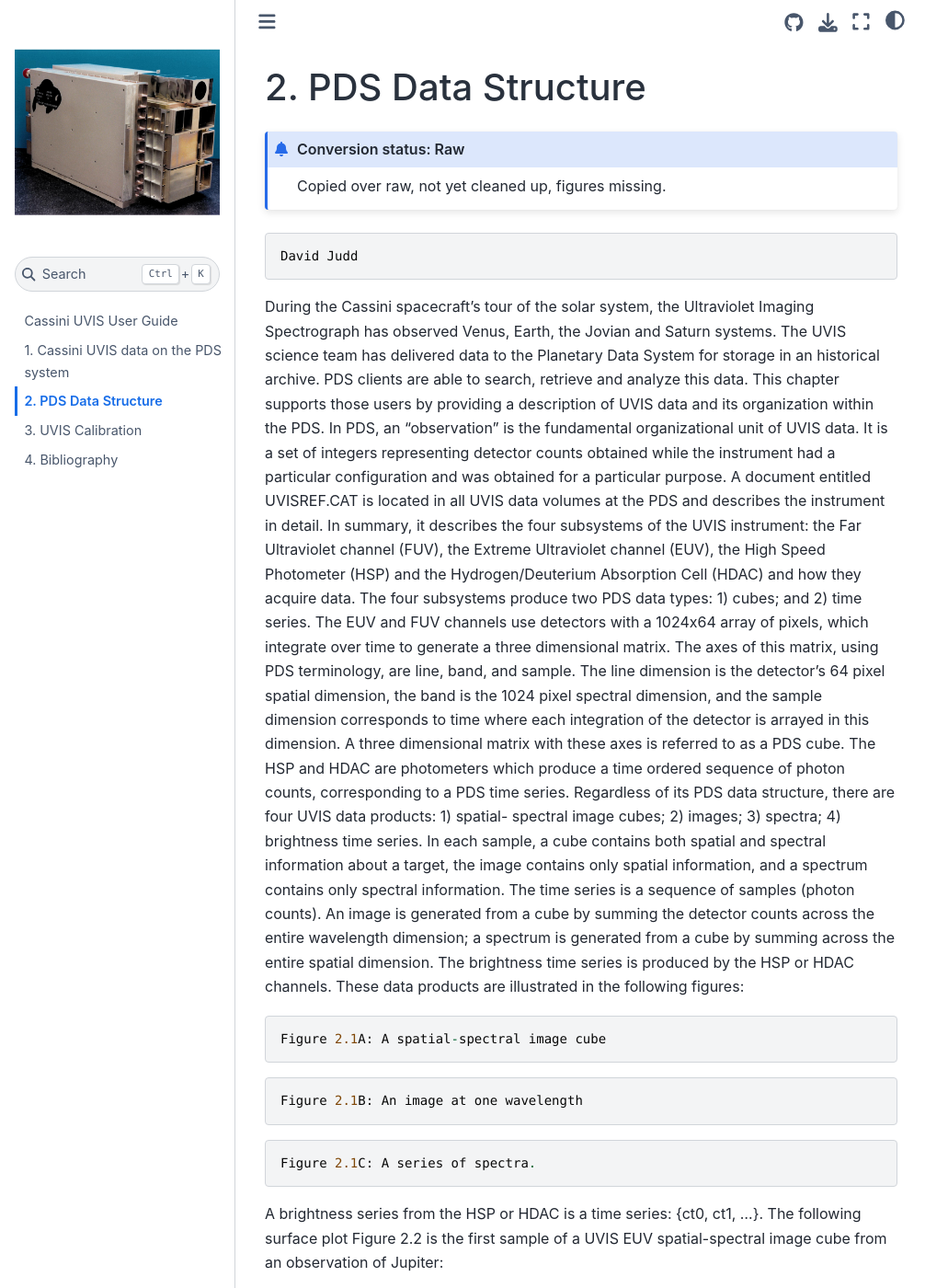
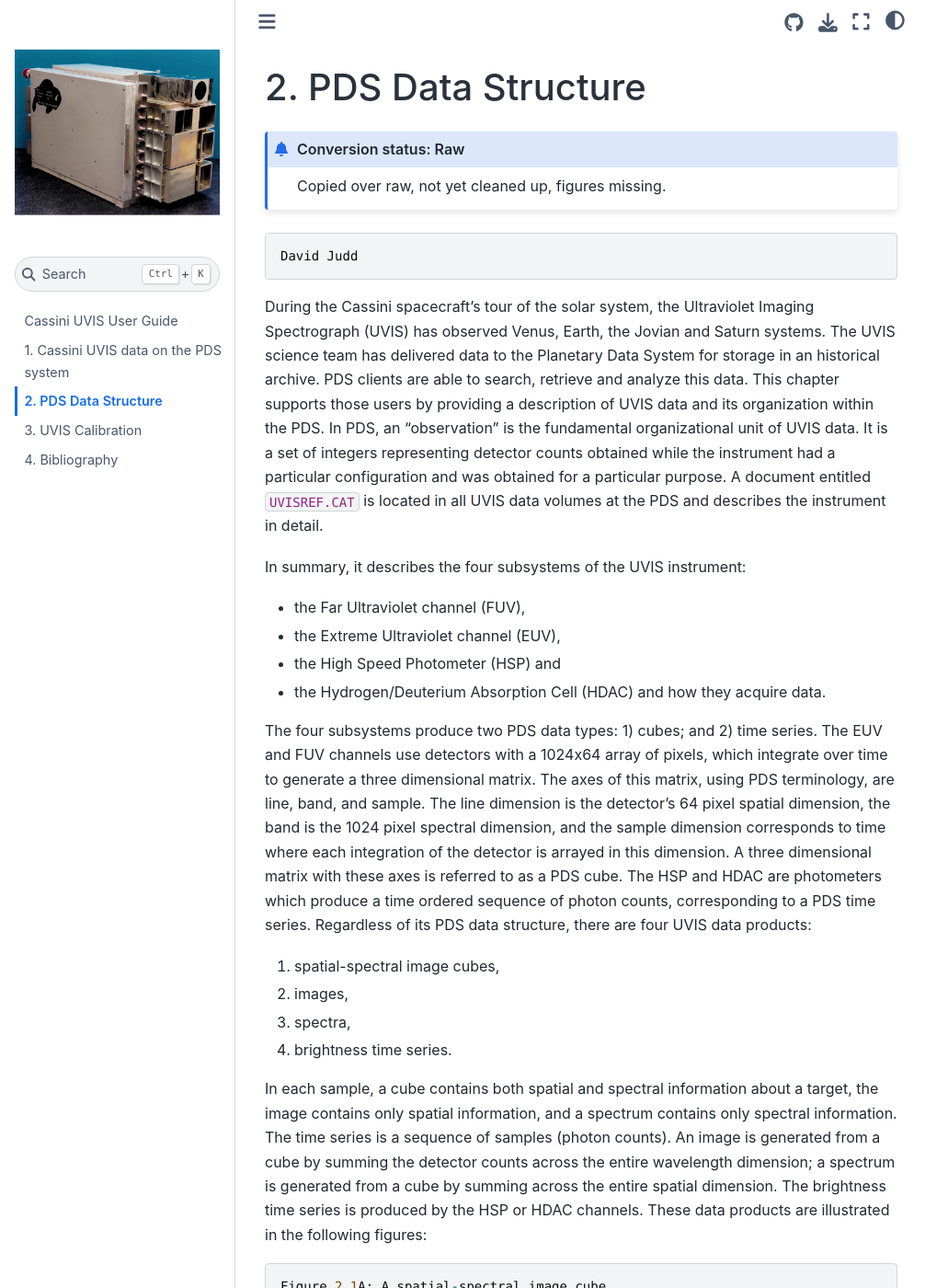
Before and after one commit to Cassini-UVIS/users_guide, a Jupyter Book: the page built from 02_pds_data_structure.md, in a window 1280 px wide and 1400 px high. Shown: the whole window at 92% size, without its empty margins (0-1031 px from the left). Built offline with Jupyter Book 1.0.4 settings and Sphinx 7.4.7 and the Sphinx Book theme 1.1.4, drawn with Linux system fonts in a browser that asks for light colours; some of the changed text lies outside the part shown.

Commit message:
Beginning layout of ch. 2

````diff
--- a/02_pds_data_structure.md
+++ b/02_pds_data_structure.md
@@ -9,33 +9,39 @@ Copied over raw, not yet cleaned up, figures missing.
 David Judd
 ```
 
-During the Cassini spacecraft’s tour of the solar system, the Ultraviolet Imaging
-Spectrograph has observed Venus, Earth, the Jovian and Saturn systems.
+During the Cassini spacecraft’s tour of the solar system, the Ultraviolet Imaging Spectrograph (UVIS) has observed Venus, Earth, the Jovian and Saturn systems.
 The UVIS science team has delivered data to the Planetary Data System for storage in an historical archive.
-PDS clients are able to search, retrieve and analyze this data. This chapter supports those users by providing a description of UVIS data and its organization within the PDS.
-In PDS, an “observation” is the fundamental organizational unit of UVIS data. It is a set
-of integers representing detector counts obtained while the instrument had a particular
-configuration and was obtained for a particular purpose. A document entitled UVISREF.CAT is
-located in all UVIS data volumes at the PDS and describes the instrument in detail. In summary,
-it describes the four subsystems of the UVIS instrument: the Far Ultraviolet channel (FUV), the
-Extreme Ultraviolet channel (EUV), the High Speed Photometer (HSP) and the
-Hydrogen/Deuterium Absorption Cell (HDAC) and how they acquire data.
-The four subsystems produce two PDS data types: 1) cubes; and 2) time series. The EUV
-and FUV channels use detectors with a 1024x64 array of pixels, which integrate over time to
-generate a three dimensional matrix. The axes of this matrix, using PDS terminology, are line,
-band, and sample. The line dimension is the detector’s 64 pixel spatial dimension, the band is
-the 1024 pixel spectral dimension, and the sample dimension corresponds to time where each
-integration of the detector is arrayed in this dimension. A three dimensional matrix with these
-axes is referred to as a PDS cube. The HSP and HDAC are photometers which produce a time
-ordered sequence of photon counts, corresponding to a PDS time series.
-Regardless of its PDS data structure, there are four UVIS data products: 1) spatial-
-spectral image cubes; 2) images; 3) spectra; 4) brightness time series. In each sample, a cube
-contains both spatial and spectral information about a target, the image contains only spatial
-information, and a spectrum contains only spectral information. The time series is a sequence of
-samples (photon counts). An image is generated from a cube by summing the detector counts
-across the entire wavelength dimension; a spectrum is generated from a cube by summing across
-the entire spatial dimension. The brightness time series is produced by the HSP or HDAC
-channels. These data products are illustrated in the following figures:
+PDS clients are able to search, retrieve and analyze this data.
+This chapter supports those users by providing a description of UVIS data and its organization within the PDS.
+In PDS, an “observation” is the fundamental organizational unit of UVIS data.
+It is a set of integers representing detector counts obtained while the instrument had a particular configuration and was obtained for a particular purpose.
+A document entitled `UVISREF.CAT` is located in all UVIS data volumes at the PDS and describes the instrument in detail.
+
+In summary, it describes the four subsystems of the UVIS instrument:
+* the Far Ultraviolet channel (FUV),
+* the Extreme Ultraviolet channel (EUV),
+* the High Speed Photometer (HSP) and
+* the Hydrogen/Deuterium Absorption Cell (HDAC)
+and how they acquire data.
+
+The four subsystems produce two PDS data types: 1) cubes; and 2) time series.
+The EUV and FUV channels use detectors with a 1024x64 array of pixels, which integrate over time to generate a three dimensional matrix.
+The axes of this matrix, using PDS terminology, are line, band, and sample.
+The line dimension is the detector’s 64 pixel spatial dimension, the band is the 1024 pixel spectral dimension, and the sample dimension corresponds to time where each integration of the detector is arrayed in this dimension.
+A three dimensional matrix with these axes is referred to as a PDS cube.
+The HSP and HDAC are photometers which produce a time ordered sequence of photon counts, corresponding to a PDS time series.
+Regardless of its PDS data structure, there are four UVIS data products:
+
+1. spatial-spectral image cubes,
+2. images,
+3. spectra,
+4. brightness time series.
+
+In each sample, a cube contains both spatial and spectral information about a target, the image contains only spatial information, and a spectrum contains only spectral information.
+The time series is a sequence of samples (photon counts).
+An image is generated from a cube by summing the detector counts across the entire wavelength dimension; a spectrum is generated from a cube by summing across the entire spatial dimension.
+The brightness time series is produced by the HSP or HDAC channels.
+These data products are illustrated in the following figures:
 
 ```
 Figure 2.1A: A spatial-spectral image cube
@@ -53,35 +59,16 @@ The following surface plot Figure 2.2 is the first sample of a UVIS EUV spatial-
 image cube from an observation of Jupiter:
 
 ```
-1 sum all pixels across the spectral dimension
-```
-```
-t 0 +(2 sec)
-```
-```
-t 0 +(1 sec)
-t 0
-```
-```
-sum
-all
-spatial
-pixels
-```
-```
-1024 t^0
-```
-```
-t 2
-t 1
+Figure 2.2: The first sample of a UVIS EUV spatial-spectral image cube observation of Jupiter.
+The elevated line at y=~20 is Jupiter.
+The elevated regions at Y=~15 and Y=~25 are emissions from the Io torus.
+There are 32 lines and 512 bands of data because the binning in this observation is 2 spatially and 2 spectrally.
 ```
 
-Figure 2.2: The first sample of a UVIS EUV spatial-spectral image cube observation of Jupiter. The elevated line at
-y=~20 is Jupiter. The elevated regions at Y=~15 and Y=~25 are emissions from the Io torus. There are 32 lines and
-512 bands of data because the binning in this observation is 2 spatially and 2 spectrally.
 
 The EUV and FUV channels can be configured to take data from sub-regions of the
-1024x64 detector called windows. For example, if a target is expected to be visible in the central
+1024x64 detector called windows.
+For example, if a target is expected to be visible in the central
 region of the detector then a window centered around the middle of the detector with an upper
 left corner at (0, 24) and a lower right corner at (1023, 39) with dimensions 1024x16 would
 capture the target and minimize irrelevant data. If a reduced level of resolution is possible, then
````
Also changed, not shown: 01_uvis_on_pds.md (+1 -1 lines).
